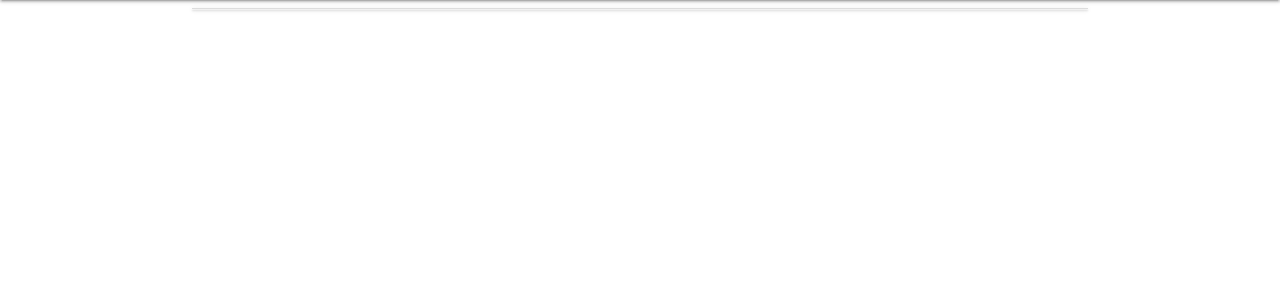
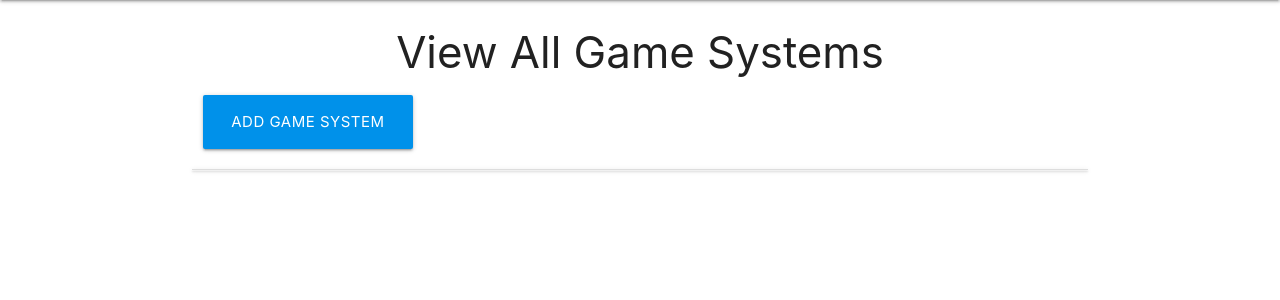
Before and after one commit to cfconor/rpg-book-repository, a Flask app: page /view_game_systems in a window 1280 px wide. Shown: the part 64-364 px from the top of the page. Run offline with Flask 2, Linux system fonts and the light colour scheme; data that the repository does not hold is empty; some libraries are stand-ins or nearby versions.

Commit message:
added headers and buttons
Added headers to all pages
Added buttons to view_categoires and view_game_systems

```diff
--- a/templates/catalog.html
+++ b/templates/catalog.html
@@ -1,5 +1,7 @@
 {% extends "base.html" %}
 {% block content %}
+
+<h3 class="center-align">The Catalog</h3>
 
 <ul class="col s12 collapsible align-center">
     {% for article in articles %}
--- a/templates/edit_category.html
+++ b/templates/edit_category.html
@@ -1,5 +1,8 @@
 {% extends "base.html" %}
 {% block content %}
+
+    <h3 class="center-align">Edit Category</h3>
+
     <div class="row">
         <div class="col s12">
             <h3 class="center-align">Add Category</h3>
--- a/templates/view_game_systems.html
+++ b/templates/view_game_systems.html
@@ -1,5 +1,13 @@
 {% extends "base.html" %}
 {% block content %}
+
+    <h3 class="center-align">View All Game Systems</h3>
+
+    <div class="row">
+        <div class="col s12">
+            <a href="{{ url_for('add_game_system') }}" class="btn-large light-blue accent-4 right-align">Add Game System</a>
+        </div>
+    </div>
 
     <ul class="collapsible align-center">
         {% for game_system in game_systems %}
```
Also changed, not shown: app.py (+5 -5 lines), templates/view_categories.html (+8 -2 lines).
